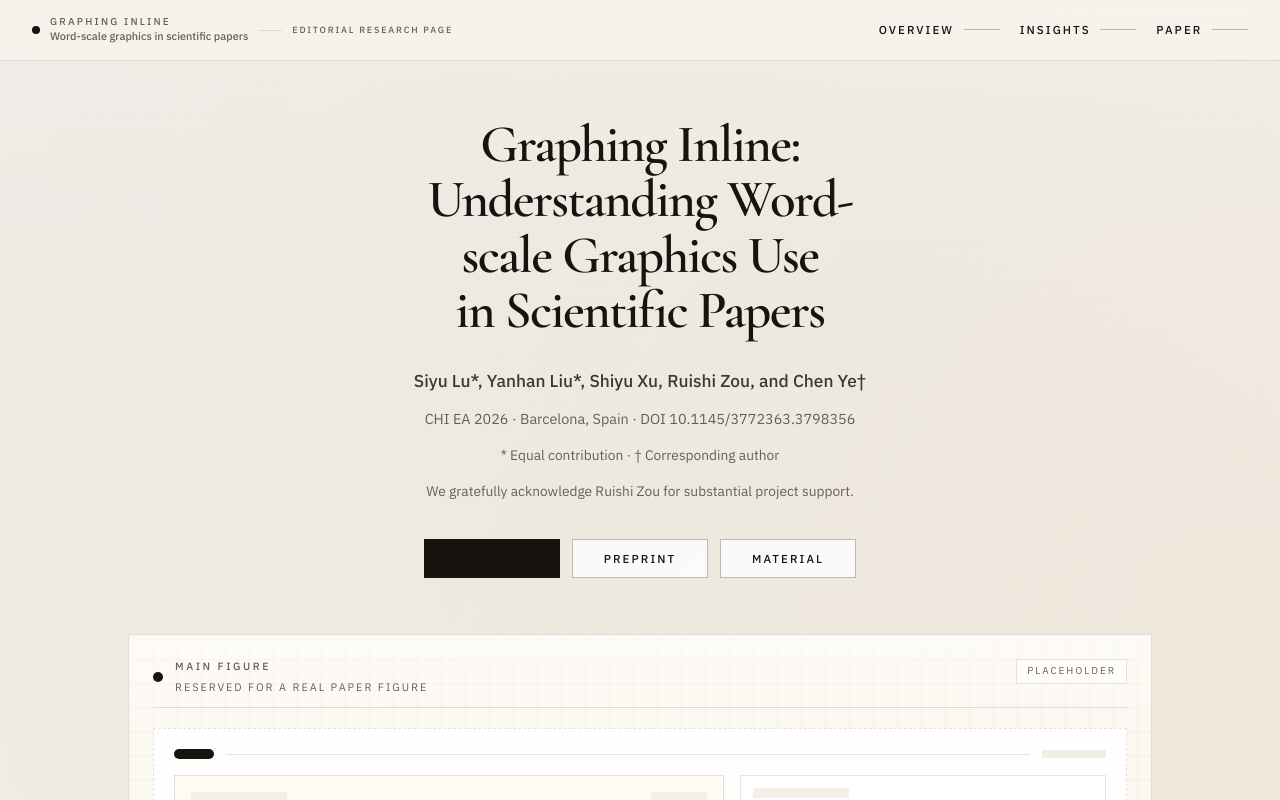
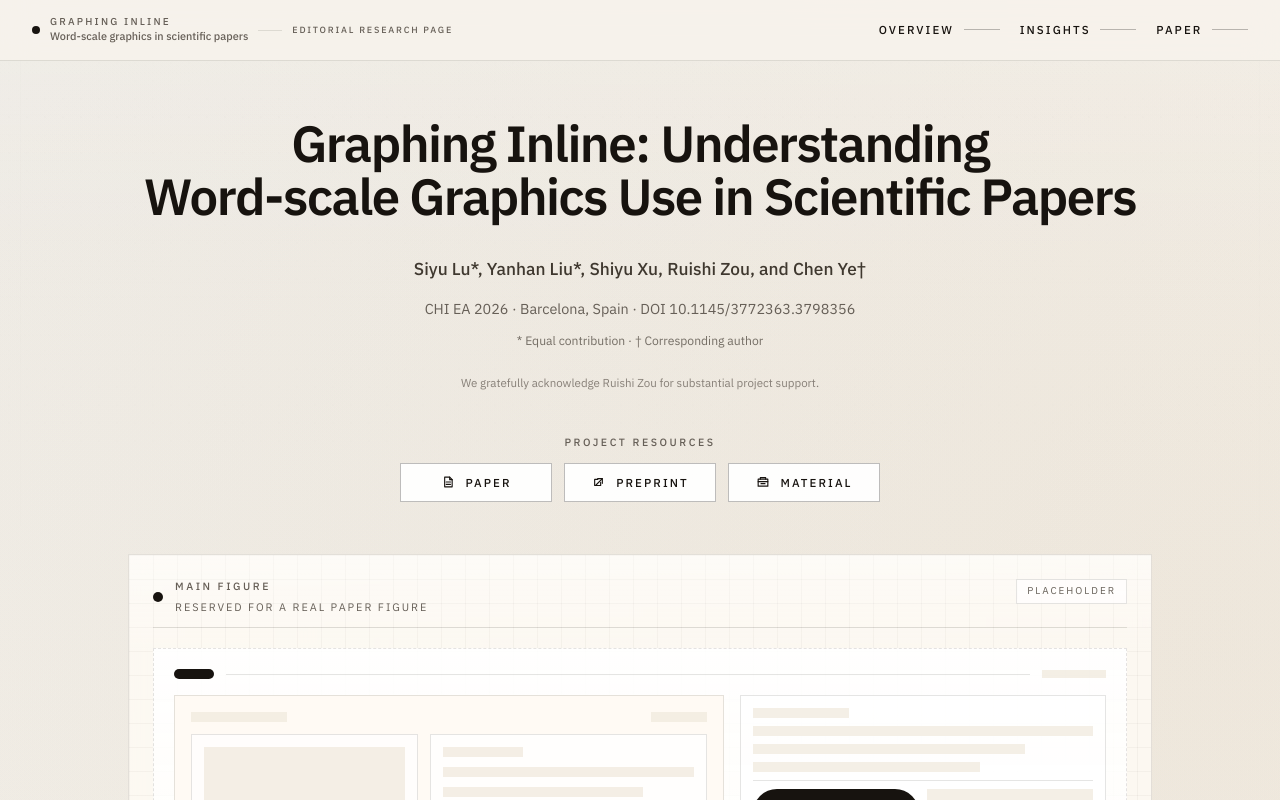
Before and after one commit to salmooonaa/graphing-inline, a Next.js app: page / in a window 1280 px wide. Shown: the top 800 px of the page. Built offline with nearby package versions, Linux system fonts and the light colour scheme.

Commit message:
refine homepage masthead typography and resource actions

```diff
--- a/src/components/sections/hero-section.tsx
+++ b/src/components/sections/hero-section.tsx
@@ -7,54 +7,134 @@
   content: PageHeroContent;
 };
 
+function HeroActionIcon({ label }: { label: string }) {
+  if (label === "Paper") {
+    return (
+      <svg
+        aria-hidden="true"
+        viewBox="0 0 24 24"
+        className="h-4 w-4 shrink-0"
+        fill="none"
+        stroke="currentColor"
+        strokeWidth="1.7"
+        strokeLinecap="round"
+        strokeLinejoin="round"
+      >
+        <path d="M7 4.75h7.5L18.25 8.5v10.75H7z" />
+        <path d="M14.5 4.75V8.5h3.75" />
+        <path d="M9.25 12h6.5" />
+        <path d="M9.25 15.5h6.5" />
+      </svg>
+    );
+  }
+
+  if (label === "Preprint") {
+    return (
+      <svg
+        aria-hidden="true"
+        viewBox="0 0 24 24"
+        className="h-4 w-4 shrink-0"
+        fill="none"
+        stroke="currentColor"
+        strokeWidth="1.7"
+        strokeLinecap="round"
+        strokeLinejoin="round"
+      >
+        <path d="M10 7h7v7" />
+        <path d="M17 7l-9.5 9.5" />
+        <path d="M14.5 12.5v4.75h-9V8h4.75" />
+      </svg>
+    );
+  }
+
+  return (
+    <svg
+      aria-hidden="true"
+      viewBox="0 0 24 24"
+      className="h-4 w-4 shrink-0"
+      fill="none"
+      stroke="currentColor"
+      strokeWidth="1.7"
+      strokeLinecap="round"
+      strokeLinejoin="round"
+    >
+      <path d="M4.75 7.75h14.5v10.5H4.75z" />
+      <path d="M8 7.75V5.5h8v2.25" />
+      <path d="M4.75 11.5h14.5" />
+      <path d="M9 14.5h6" />
+    </svg>
+  );
+}
+
 export function HeroSection({ content }: HeroSectionProps) {
+  const titleBreakIndex = content.title.indexOf(" Word-scale ");
+  const titleLeading =
+    titleBreakIndex > -1
+      ? content.title.slice(0, titleBreakIndex)
+      : content.title;
+  const titleTrailing =
+    titleBreakIndex > -1
+      ? content.title.slice(titleBreakIndex + 1)
+      : null;
+
   return (
     <section
       id="overview"
       className="border-b border-[var(--line)] px-0 pb-18 pt-10 sm:pb-20 sm:pt-14 lg:pb-24"
     >
       <Container>
-        <div className="space-y-10 sm:space-y-12 lg:space-y-14">
-          <div className="section-reveal mx-auto flex max-w-5xl flex-col items-center text-center">
-            <div className="w-full max-w-5xl space-y-6 sm:space-y-7">
-              <h1 className="mx-auto max-w-[24ch] text-balance text-[2rem] leading-[1.05] tracking-[-0.024em] text-[var(--foreground)] sm:text-[2.7rem] lg:text-[3.3rem]">
-                {content.title}
+        <div className="space-y-9 sm:space-y-11 lg:space-y-13">
+          <div className="section-reveal mx-auto flex max-w-6xl flex-col items-center text-center">
+            <div className="w-full max-w-[72rem] space-y-7 sm:space-y-8">
+              <h1 className="mx-auto max-w-[24ch] text-balance text-[2.18rem] leading-[1.03] tracking-[-0.042em] text-[var(--foreground)] sm:max-w-[23ch] sm:text-[2.85rem] lg:max-w-none lg:text-[2.95rem] lg:leading-[1.04] xl:text-[3.18rem]">
+                {titleTrailing ? (
+                  <>
+                    <span className="lg:block">{titleLeading}</span>
+                    <span className="lg:block">{titleTrailing}</span>
+                  </>
+                ) : (
+                  content.title
+                )}
               </h1>
 
-              <div className="mx-auto max-w-4xl space-y-2.5 sm:space-y-3">
-                <p className="text-pretty text-[1.02rem] font-medium leading-7 text-[var(--muted-strong)] sm:text-[1.08rem]">
+              <div className="mx-auto max-w-4xl space-y-3 sm:space-y-3.5">
+                <p className="text-pretty text-[1rem] font-medium leading-7 text-[var(--muted-strong)] sm:text-[1.08rem]">
                   {content.authorsLine}
                 </p>
+
+                <div className="space-y-1.5 sm:space-y-2">
                   <p className="text-[0.84rem] leading-6 text-[var(--muted)] sm:text-[0.9rem]">
                     {content.publicationLine}
                   </p>
                   {content.contributionNotes?.length ? (
-                  <p className="text-[0.8rem] leading-6 text-[var(--muted)] sm:text-[0.86rem]">
+                    <p className="text-[0.7rem] leading-6 text-[var(--muted)]/90 sm:text-[0.76rem]">
                       {content.contributionNotes.join(" · ")}
                     </p>
                   ) : null}
+                </div>
+
                 {content.acknowledgementLine ? (
-                  <p className="text-[0.8rem] leading-6 text-[var(--muted)] sm:text-[0.86rem]">
+                  <p className="mx-auto max-w-3xl pt-1 text-[0.66rem] leading-6 text-[var(--muted)]/76 sm:text-[0.72rem]">
                     {content.acknowledgementLine}
                   </p>
                 ) : null}
               </div>
             </div>
 
-            <div className="mt-8 flex w-full flex-wrap items-center justify-center gap-2.5 sm:mt-9 sm:gap-3">
+            <div className="mt-9 flex w-full flex-col items-center gap-3 sm:mt-10">
+              <p className="section-eyebrow">Project resources</p>
+              <div className="flex w-full flex-wrap items-center justify-center gap-2.5 sm:gap-3">
                 {content.actions.map((action) => (
                   <a
                     key={`${action.label}-${action.href}`}
                     href={action.href}
-                  className={
-                    action.variant === "primary"
-                      ? "inline-flex min-w-[8.5rem] items-center justify-center border border-[var(--foreground)] bg-[var(--foreground)] px-4 py-2.5 text-[0.72rem] font-medium uppercase tracking-[0.18em] text-white transition-colors hover:bg-[color:rgba(23,19,15,0.88)]"
-                      : "inline-flex min-w-[8.5rem] items-center justify-center border border-[var(--line-strong)] bg-white/78 px-4 py-2.5 text-[0.72rem] font-medium uppercase tracking-[0.18em] text-[var(--muted-strong)] transition-colors hover:border-[var(--foreground)] hover:text-[var(--foreground)]"
-                  }
+                    className="inline-flex min-w-[9.5rem] items-center justify-center gap-2.25 border border-[var(--line-strong)] bg-white/92 px-4 py-2.5 text-[0.72rem] font-medium uppercase tracking-[0.18em] text-[var(--muted-strong)] transition-colors hover:border-[var(--foreground)] hover:text-[var(--foreground)]"
                   >
-                  {action.label}
+                    <HeroActionIcon label={action.label} />
+                    <span>{action.label}</span>
                   </a>
                 ))}
+              </div>
             </div>
           </div>
 
--- a/src/content/home.ts
+++ b/src/content/home.ts
@@ -18,7 +18,7 @@
       {
         label: "Paper",
         href: "https://doi.org/10.1145/3772363.3798356",
-        variant: "primary",
+        variant: "secondary",
       },
       {
         label: "Preprint",
@@ -27,7 +27,7 @@
       },
       {
         label: "Material",
-        href: "#paper",
+        href: "/files/graphing-inline.bib",
         variant: "secondary",
       },
     ],
```
Lines whose indentation alone changed are shown as unchanged.
